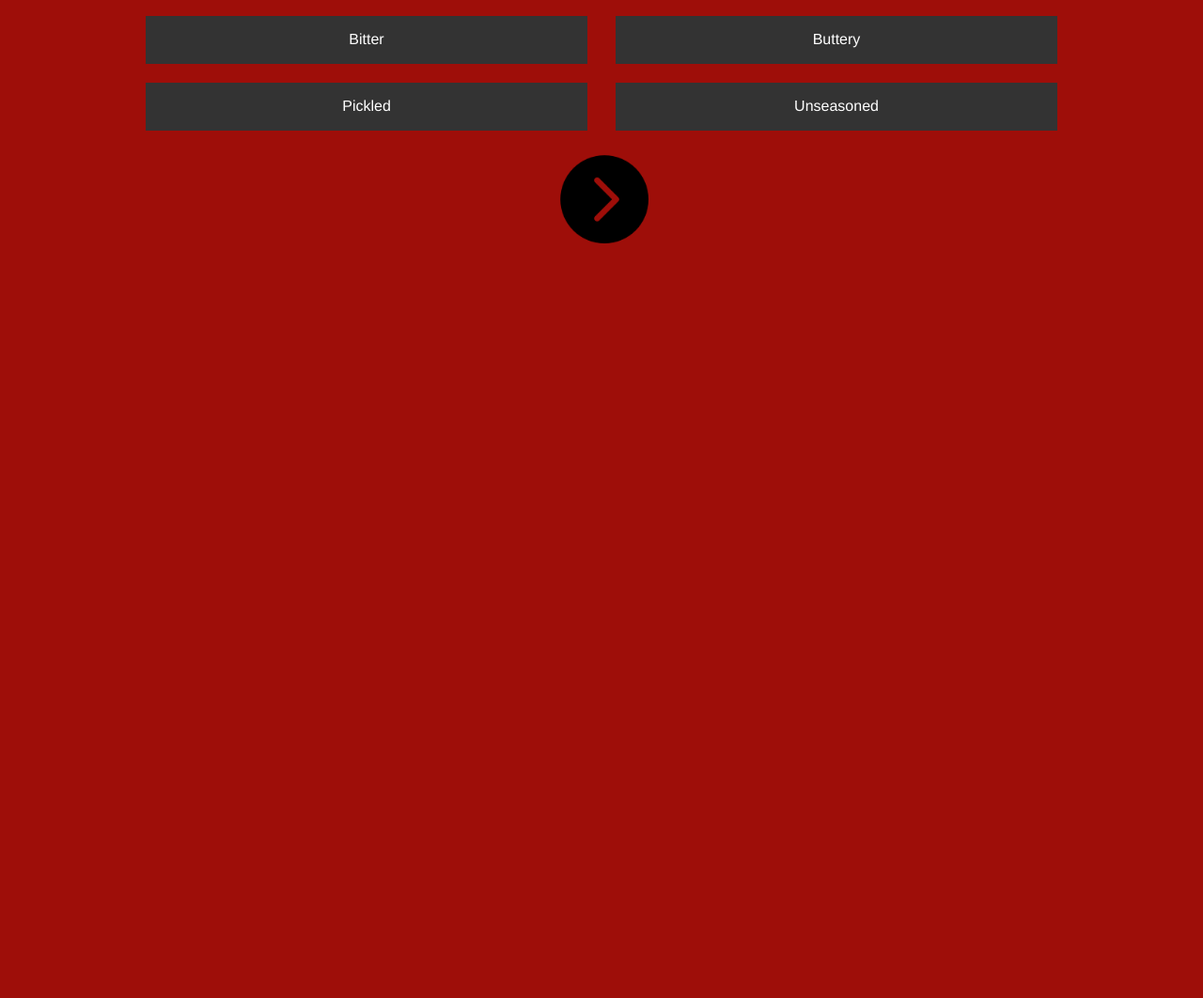
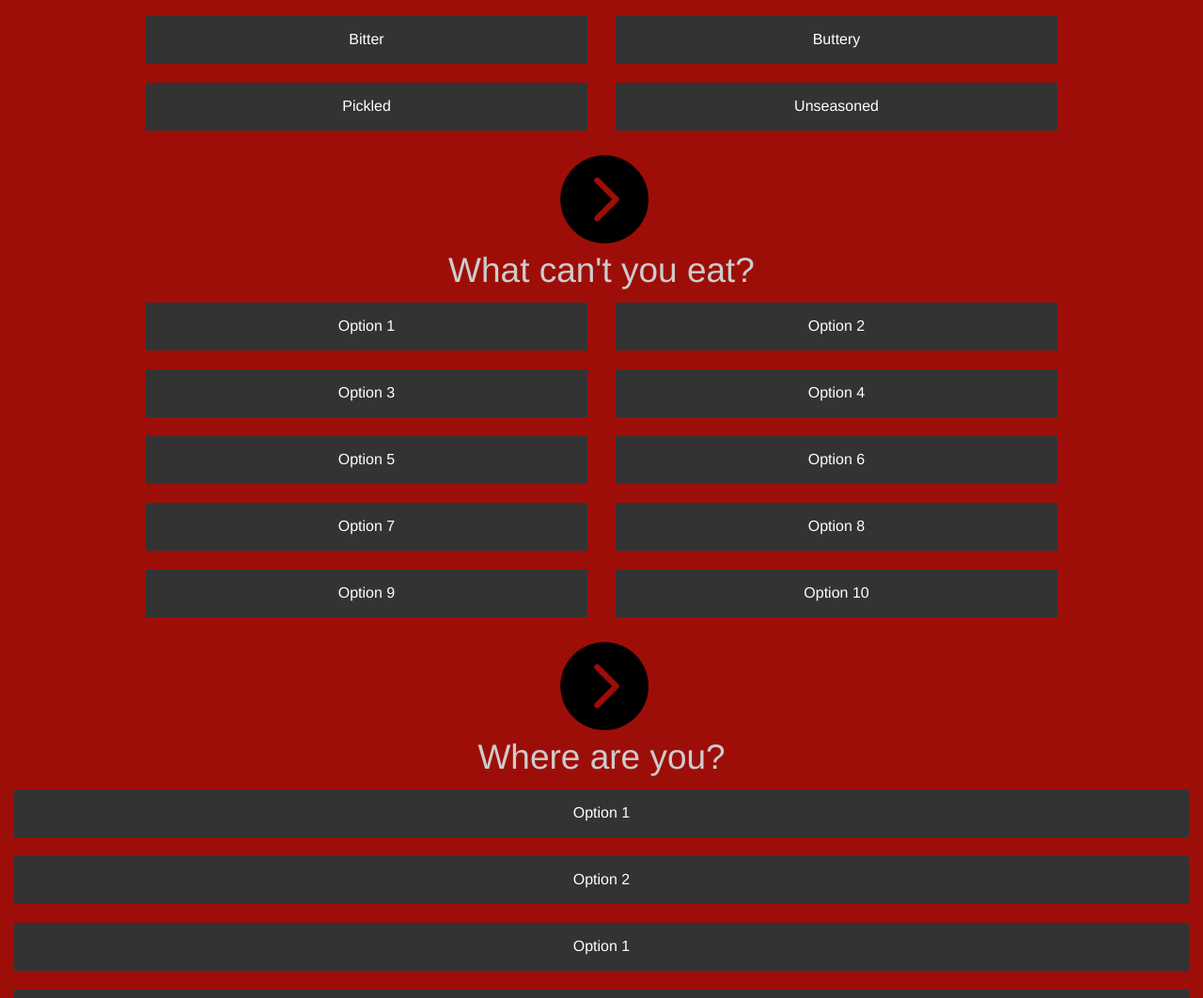
Before and after one commit to vrunjeti/BoilerMake, a website: page WaiterPlease/index.html in a window 1280 px wide. Shown: the part 845-1907 px from the top of the page at 94% size. Before the commit the page ends 1104 px from the top, so only its background shows below. Drawn offline with Linux system fonts and the light colour scheme.

Commit message:
fixed branches

```diff
--- a/WaiterPlease/index.html
+++ b/WaiterPlease/index.html
@@ -80,7 +80,71 @@
     </div>
 
     <div class="prefallergies">
+      <h2>What can't you eat?</h2>
 
+      <div class="row">
+        <div class="column small-6">
+          <p class="button expand">Option 1</p>
+        </div>
+        <div class="column small-6">
+          <p class="button expand">Option 2</p>
+        </div>
+      </div>
+
+      <div class="row">
+        <div class="column small-6">
+          <p class="button expand">Option 3</p>
+        </div>
+        <div class="column small-6">
+          <p class="button expand">Option 4</p>
+        </div>
+      </div>
+
+      <div class="row">
+        <div class="column small-6">
+          <p class="button expand">Option 5</p>
+        </div>
+        <div class="column small-6">
+          <p class="button expand">Option 6</p>
+        </div>
+      </div>
+
+      <div class="row">
+        <div class="column small-6">
+          <p class="button expand">Option 7</p>
+        </div>
+        <div class="column small-6">
+          <p class="button expand">Option 8</p>
+        </div>
+      </div>
+
+      <div class="row">
+        <div class="column small-6">
+          <p class="button expand">Option 9</p>
+        </div>
+        <div class="column small-6">
+          <p class="button expand">Option 10</p>
+        </div>
+      </div>
+
+      <img src="img/arrow.png" width="100">
+    </div>
+
+    <div class="location">
+      <h2>Where are you?</h2>
+
+      <div class="column small-12">
+        <p class="button expand">Option 1</p>
+      </div>
+      <div class="column small-12">
+        <p class="button expand">Option 2</p>
+      </div>
+      <div class="column small-12">
+        <p class="button expand">Option 1</p>
+      </div>
+      <div class="column small-12">
+        <p class="button expand">Option 2</p>
+      </div>
     </div>
 
     <div class="rest1">
```
